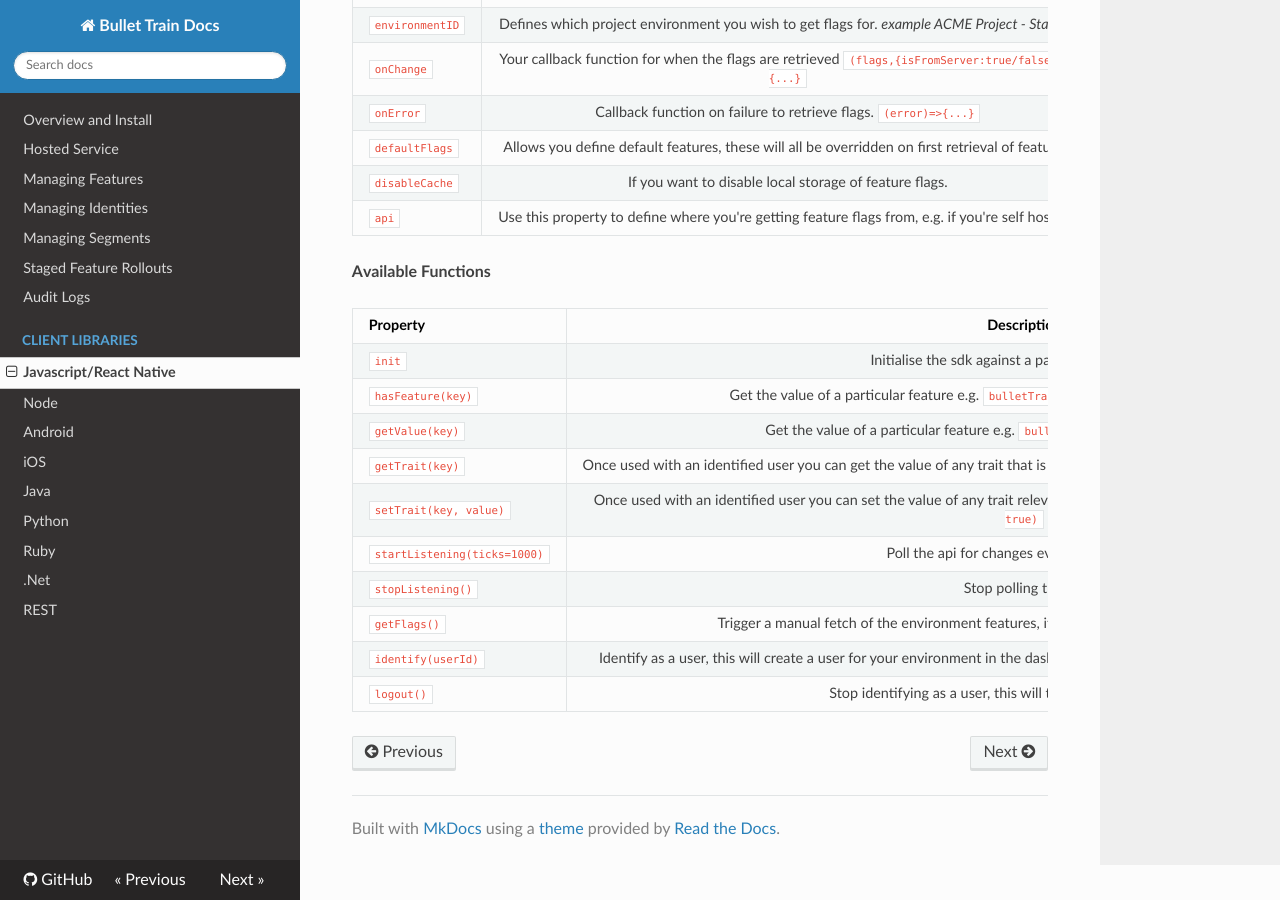
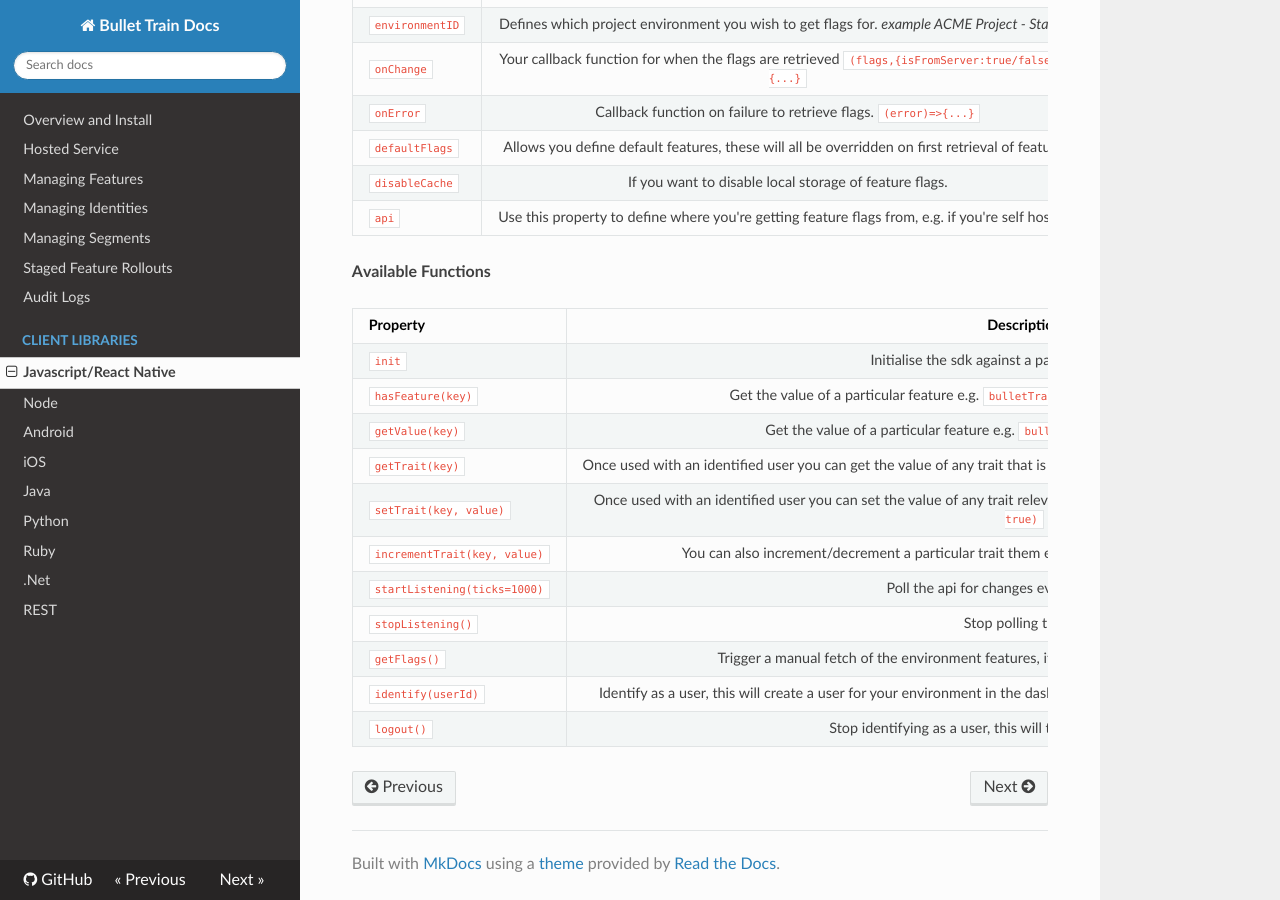
Before and after one commit to Flagsmith/flagsmith-docs, an MkDocs documentation site: the page built from docs/clients/javascript.md, in a window 1280 px wide and 900 px high, scrolled down 3040 px. Built offline with MkDocs 1.6.1, drawn with Linux system fonts in a browser that asks for light colours; nearby versions of some CDN libraries; old or Windows-style settings are respelled for this version of MkDocs.

Commit message:
Add increment trait

````diff
--- a/docs/clients/javascript.md
+++ b/docs/clients/javascript.md
@@ -135,6 +135,7 @@ bulletTrain.init({
 | ```getValue(key)```     | Get the value of a particular feature e.g. ```bulletTrain.getValue("font_size") // 10```
 | ```getTrait(key)```     | Once used with an identified user you can get the value of any trait that is set for them e.g. ```bulletTrain.getTrait("accepted_cookie_policy")```
 | ```setTrait(key, value)```     | Once used with an identified user you can set the value of any trait relevant to them e.g. ```bulletTrain.setTrait("accepted_cookie_policy", true)```
+| ```incrementTrait(key, value)```     | You can also increment/decrement a particular trait them e.g. ```bulletTrain.incrementTrait("click_count", 1)```
 | ```startListening(ticks=1000)```     | Poll the api for changes every x milliseconds
 | ```stopListening()```     | Stop polling the api
 | ```getFlags()```     | Trigger a manual fetch of the environment features, if a user is identified it will fetch their features
````
